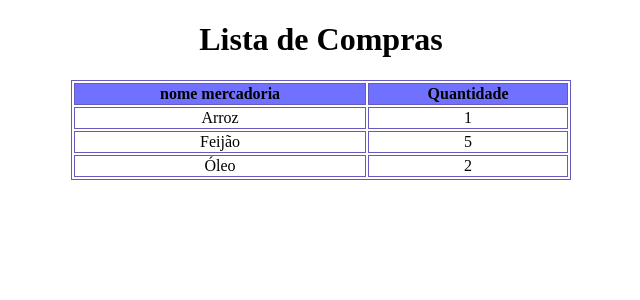
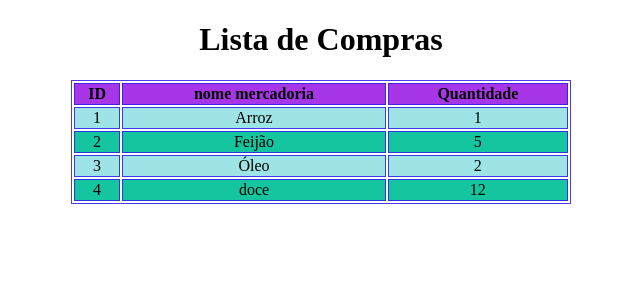
Before and after one commit to guilhermepaiter/lista-compra, an Angular app: page / in a window 1280 px wide. Shown: the top 300 px of the page, without its empty margins (319-959 px from the left). Built offline with nearby package versions, Linux system fonts and the light colour scheme.

Commit message:
finalizei o capitulo 4

```diff
--- a/src/app/app.component.css
+++ b/src/app/app.component.css
@@ -7,14 +7,22 @@
 .layout-table th,
 .layout-table td {
     border-style: solid;
-    border-color:#645ac0;
+    border-color:hsla(246, 84%, 52%, 0.87);
     border-width: 1px;
 }
 
 .header-table-gray{
-    background-color: rgba(0, 4, 255, 0.562);
+    background-color: rgba(152, 21, 228, 0.856);
 }
 
 .text-center{
     text-align: center;
 }
+
+.par {
+    background-color:#2dc3c975
+}
+
+.impar {
+    background-color: #14c59f
+}
--- a/src/app/app.component.html
+++ b/src/app/app.component.html
@@ -5,6 +5,9 @@
     <table class="center-hor layout-table" width="500px">
         <thead>
             <tr class="header-table-gray">
+                <th>
+                    ID
+                </th>
                 <th>
                     nome mercadoria
                 </th>
@@ -14,7 +17,13 @@
             </tr>
         </thead>
         <tbody>
-            <tr class="text-center" *ngFor="let mercadoria of mercadorias">
+            <tr class="box text-center" *ngFor="let mercadoria of mercadorias;
+             let i=index; let par=even; odd as impar"
+             [ngClass]="{par:par,impar:impar}"
+             >
+                    <td>
+                        {{mercadoria.id}}
+                    </td>
                     <td>
                         {{mercadoria.descricao}}
                     </td>
--- a/src/app/app.component.ts
+++ b/src/app/app.component.ts
@@ -9,18 +9,28 @@ import { environment } from '../environments/environment';
 export class AppComponent {
   title = "Lista de Compras";
   ambiente = environment.ambiente;
+
   mercadorias = [
     {
       descricao:"Arroz",
-      quantidade:1
+      quantidade:1,
+      id:1
     },
     {
       descricao:"Feijão",
-      quantidade:5
+      quantidade:5,
+      id:2
     },
     {
       descricao:"Óleo",
-      quantidade:2
+      quantidade:2,
+      id:3
+    },
+    {
+      descricao:"doce",
+      quantidade:12,
+      id:4
     }
-  ]
+  ];
+
 }
```
Lines whose indentation alone changed are shown as unchanged.
